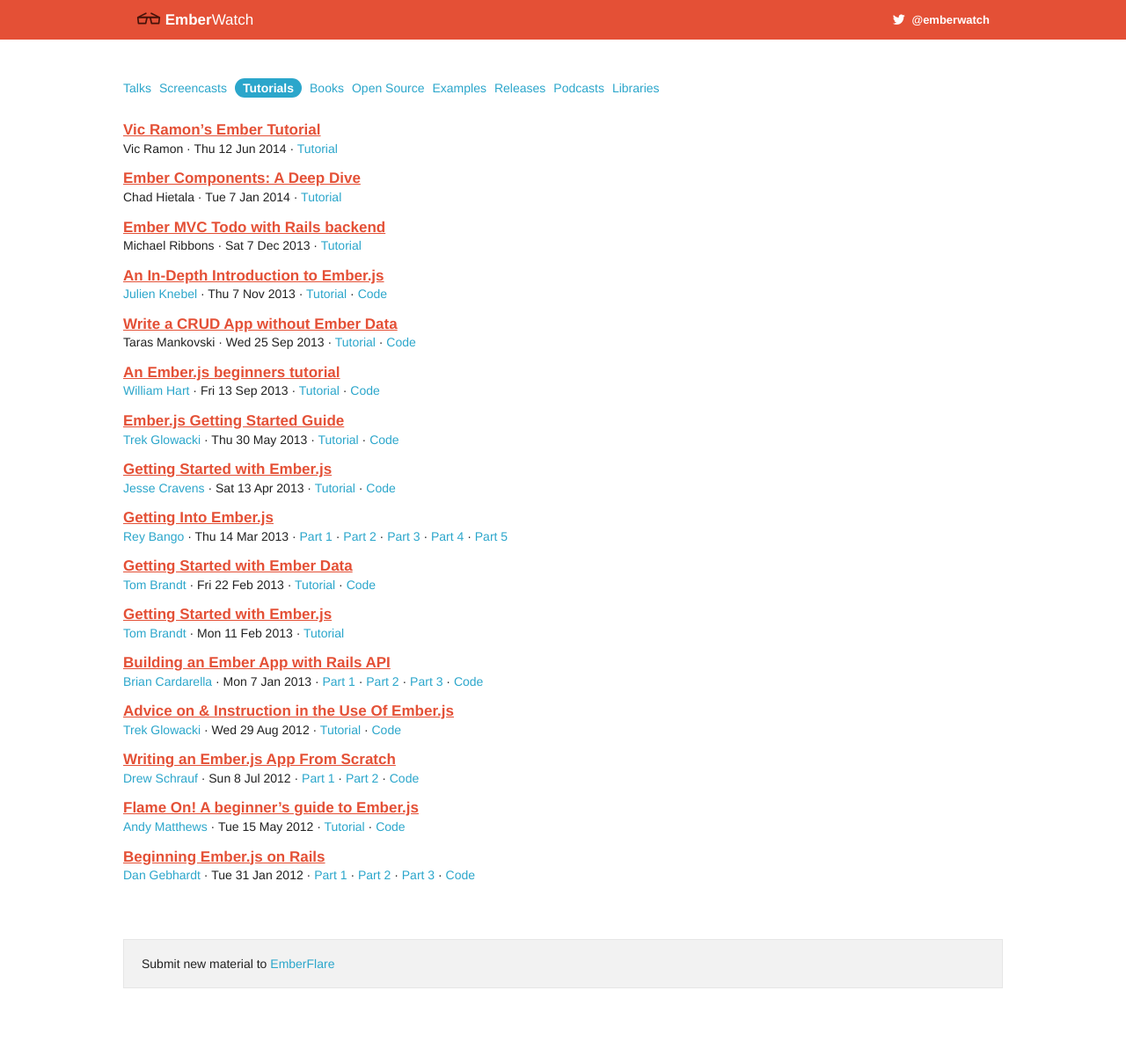
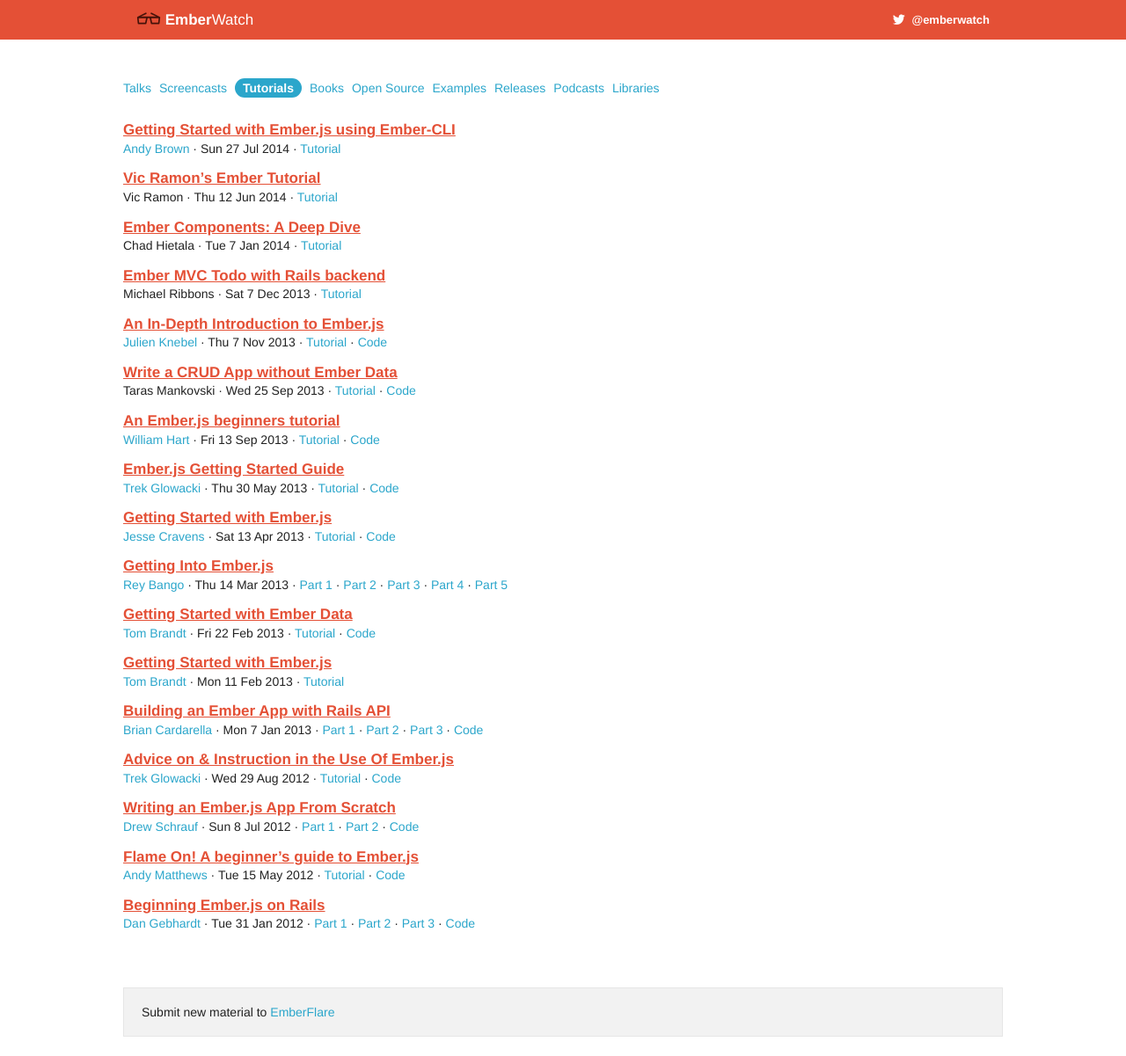
Before and after one commit to emberwatch/emberwatch, a Jekyll site: the page built from tutorials.html, in a window 1280 px wide. Shown: the whole page at 88% size. Built offline with Jekyll 4.4.1, drawn with Linux system fonts in a browser that asks for light colours; comment, search, counter and statistics services are not loaded; before the commit the page ends 1146 px from its top, so only the background shows below that.

Commit message:
Getting Started Tutorial Ember CLI

```diff
--- a/_data/people.yml
+++ b/_data/people.yml
@@ -580,3 +580,7 @@
   github: marcoow
   twitter: simplelabs
   site: http://simplabs.com
+- id: 147
+  name: Andy Brown
+  twitter: UBC_founder
+  site: http://thetechcofounder.com/
--- a/_data/tutorials.yml
+++ b/_data/tutorials.yml
@@ -1,4 +1,10 @@
 ---
+- title: 'Getting Started with Ember.js using Ember-CLI'
+  author_ids:
+  - 147
+  date: '2014-07-27'
+  urls:
+  - http://thetechcofounder.com/getting-started-with-ember-js-using-ember-cli/
 - title: 'Vic Ramon’s Ember Tutorial'
   author_ids:
   - 112
```
